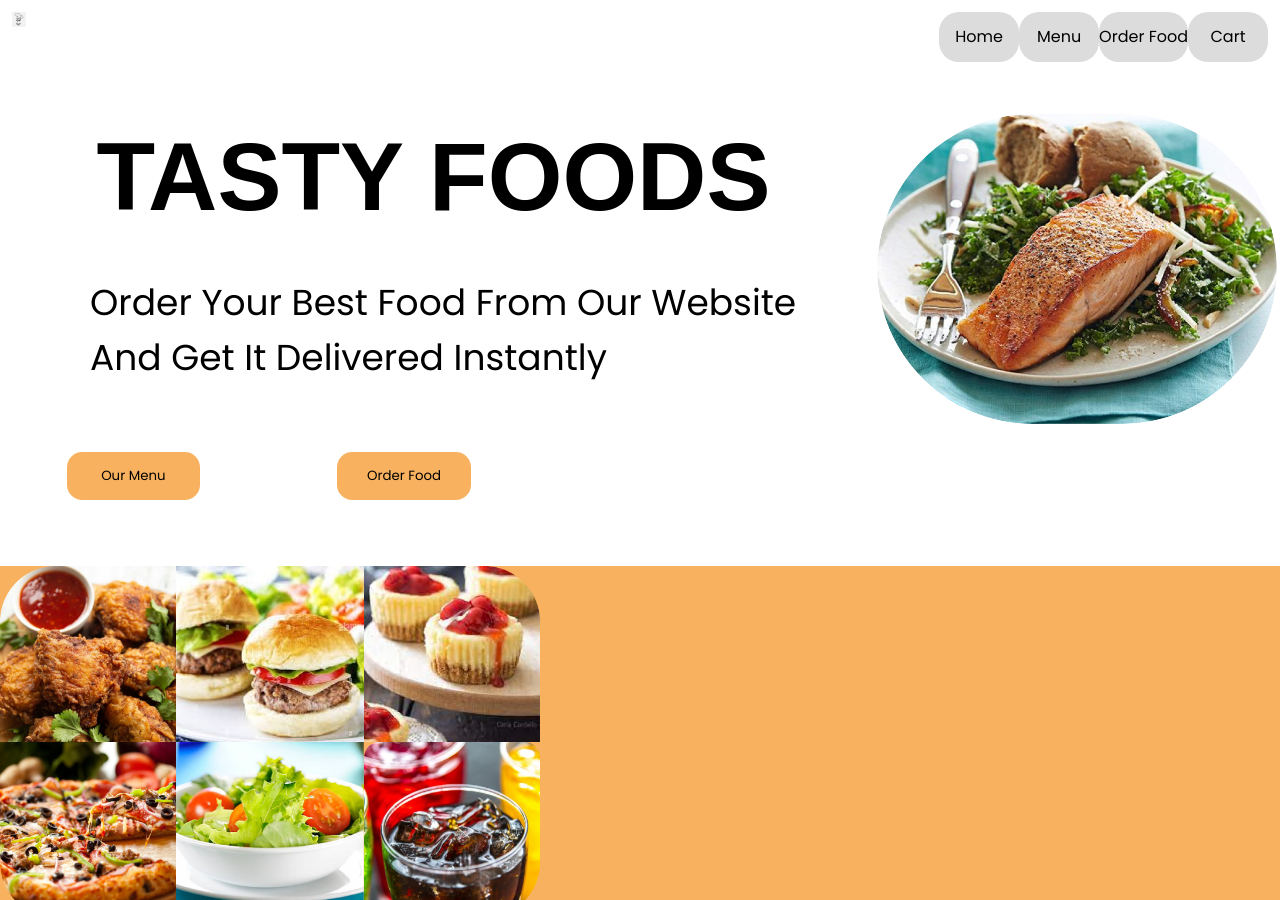
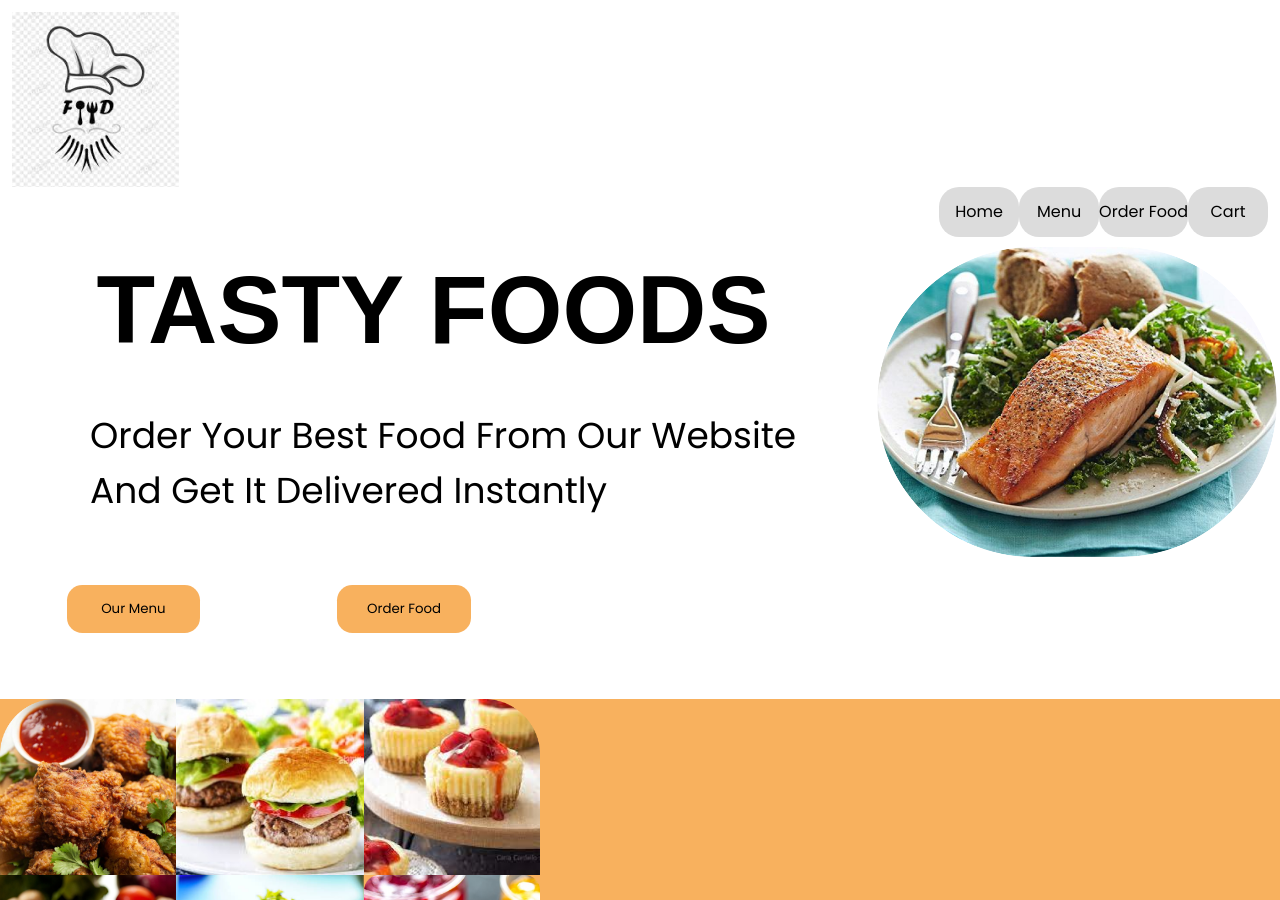
Before and after one commit to OkelloSam21/tasty-food, a plain HTML site: page index.html in a window 1280 px wide. Shown: the top 900 px of the page. Drawn offline with Linux system fonts and the light colour scheme; a web font is replaced by a local one.

Commit message:
update index.html

```diff
--- a/index.html
+++ b/index.html
@@ -12,28 +12,23 @@
 <body>
     <div class="wrapper">
         <header>
+            <!-- style the navbar-links to be inthe same line as the logo -->
 
-        <nav class="navbar">
-            <!-- <div class="logo">
+            <nav class="navbar">
+                <div class="logo">
+                    <img src="./Assets/Images/logo 1.png" alt="logo">
+                </div>
 
-            </div>  -->
-                  <!-- <img src="./Assets/Images/logo 1.png" alt="logo"> -->
-                <!-- <div class="navbar-links">
+                <div class="navbar-links">
                     <ul>
                         <li><a href="">home</a></li>
                         <li><a href="">menu</a></li>
                         <li><a href="">order food</a></li>
                         <li><a href="">cart</a></li>
                     </ul>
-                </div> -->
-                <img src="./Assets/Images/logo 1.png" alt="logo" class="img">
-                <ul>
-                    <li><a href="">home</a></li>
-                    <li><a href="">menu</a></li>
-                    <li><a href="">order food</a></li>
-                    <li><a href="">cart</a></li>
-                </ul>
-        </nav>
+                </div>
+
+            </nav>
     </header>
 
         <div class="container">
```
